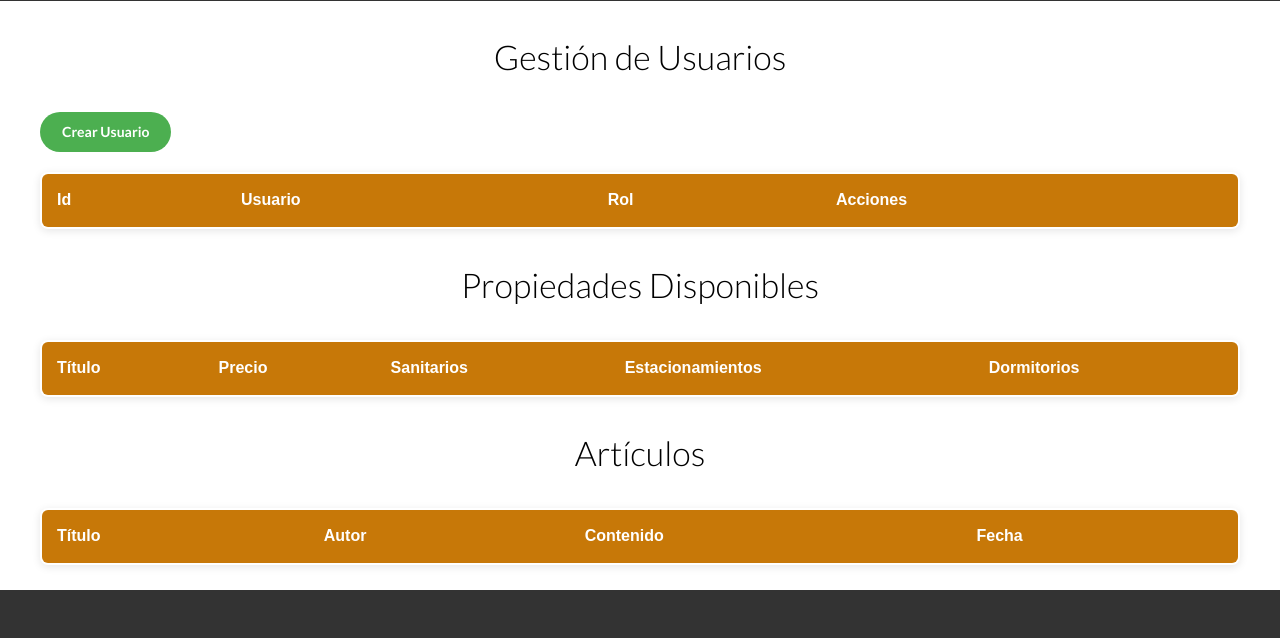
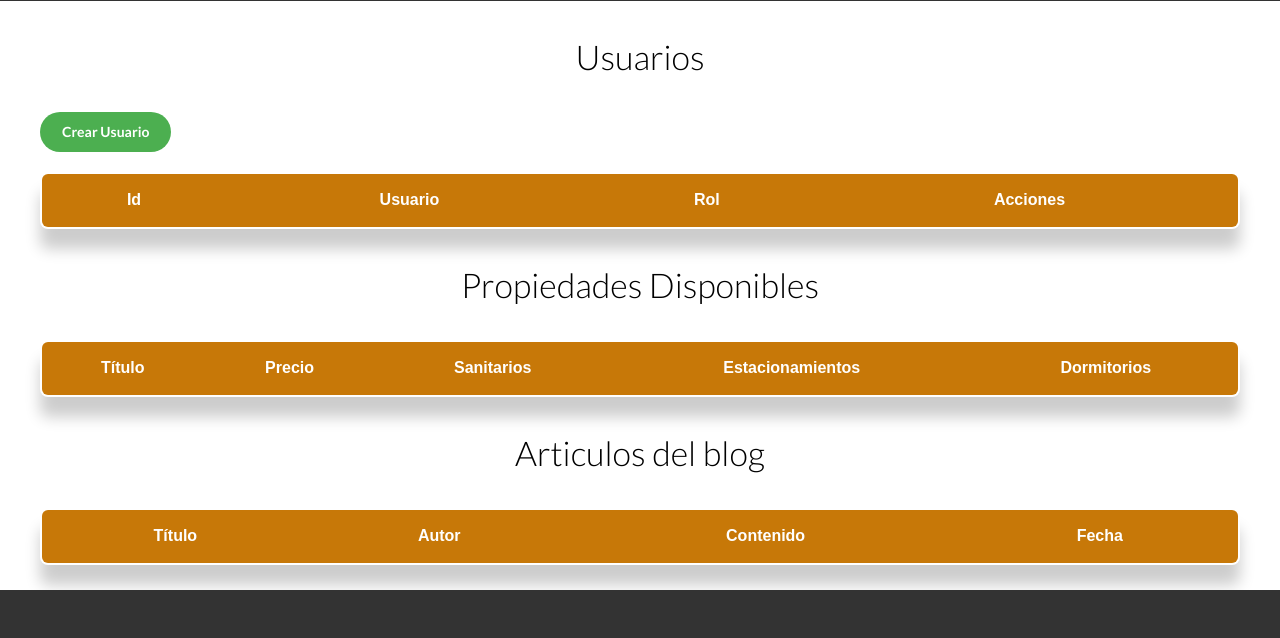
Before and after one commit to SmaniaMatias20/SP-PrograIII, a plain HTML site: page Front/build/pages/panel.html in a window 1280 px wide. Shown: the part 129-767 px from the top of the page. Drawn offline with nearby package versions, Linux system fonts and the light colour scheme; no server answers; sample sign-in values are in the browser's storage.

Commit message:
crud usuarios - funcionalidad terminada - faltan estilos

```diff
--- a/Front/build/css/app.css
+++ b/Front/build/css/app.css
@@ -1196,9 +1196,15 @@ h4 {
   margin: 20px 0;
   font-family: 'Arial', sans-serif;
   background-color: #fff;
-  box-shadow: 0 2px 8px rgba(0, 0, 0, 0.1);
+  box-shadow: 0 20px 15px rgba(0, 0, 0, 0.2);
+  /* Aumenta la sombra para un efecto más prominente */
   table-layout: auto;
-  /* Permite que las columnas se ajusten al contenido */
+  border: 2px solid #FFA500;
+  /* Borde de color naranja */
+  border-radius: 8px;
+  /* Bordes redondeados para un efecto más suave */
+  text-align: center;
+  /* Centra el contenido de todas las celdas */
 }
 
 /* Estilo de las celdas de las tablas */
@@ -1209,7 +1215,8 @@ h4 {
 #tabla-propiedades td,
 #tabla-articulos td {
   padding: 12px 15px;
-  text-align: left;
+  text-align: center;
+  /* Centra el texto dentro de las celdas */
   border-bottom: 1px solid #ddd;
 }
 
@@ -1221,6 +1228,8 @@ h4 {
   color: white;
   font-size: 16px;
   font-weight: bold;
+  text-align: center;
+  /* Asegura que los encabezados también estén centrados */
 }
 
 /* Estilo para las filas de las tablas */
--- a/Front/build/pages/panel.html
+++ b/Front/build/pages/panel.html
@@ -43,7 +43,7 @@
     </header>
 
     <main class="contenedor seccion">
-        <h2>Gestión de Usuarios</h2>
+        <h2>Usuarios</h2>
         <!-- Formulario para CRUD de Usuarios -->
         <form id="form-usuario" class="modal" style="display: none;">
             <div class="modal-content">
@@ -114,7 +114,7 @@
             </tbody>
         </table>
 
-        <h2>Artículos</h2>
+        <h2>Articulos del blog</h2>
         <table id="tabla-articulos">
             <thead>
                 <tr>
```
